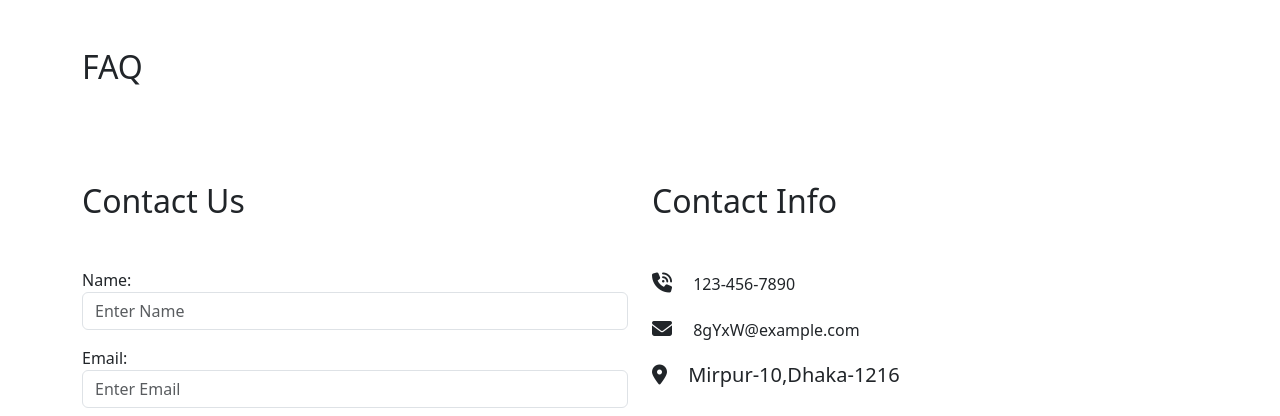
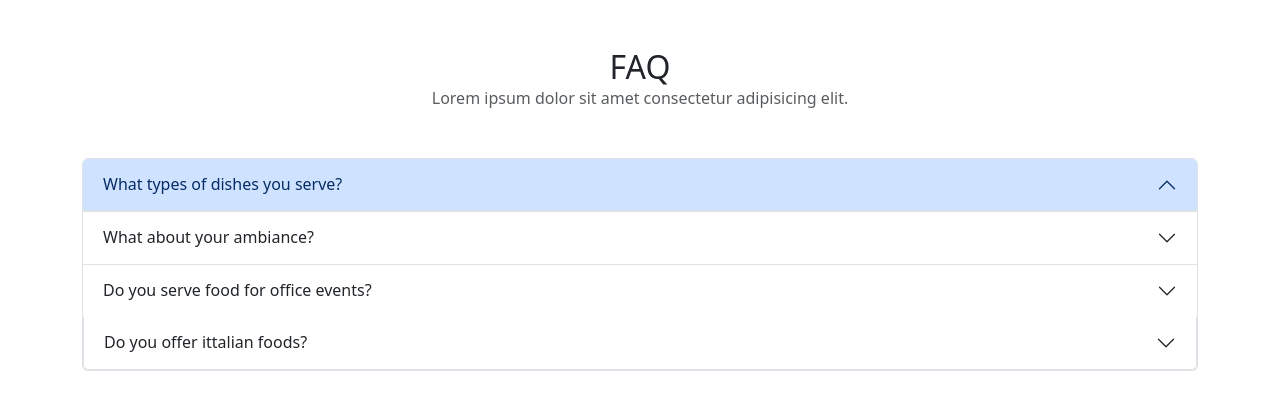
Before and after one commit to ShailaShaimunDiba/NHRDF_B4, a plain HTML site: page index.html in a window 1280 px wide. Shown: the part 3125-3541 px from the top of the page. Drawn offline with nearby package versions, Linux system fonts and the light colour scheme; grey boxes are pictures that could not be loaded.

Commit message:
'FAQ Section Updated

```diff
--- a/index.html
+++ b/index.html
@@ -379,8 +379,65 @@
       <div class="container">
         <div class="row">
           <div class="col-12">
-            <div class="faq_heading pb-5 mt-5">
+            <div class="faq_heading pb-5 mt-5 text-center">
               <h2 class="m-0">FAQ</h2>
+              <span class="text-muted">
+                Lorem ipsum dolor sit amet consectetur adipisicing elit.
+              </span>
+            </div>
+            <div class="col-12">
+              <div class="faq_wrap">
+                <div class="accordion" id="faq">
+                  <div class="accordion-item">
+                    <h2 class="accordion-header" id="headingOne">
+                      <button class="accordion-button" type="button" data-bs-toggle="collapse" data-bs-target="#collapseOne" aria-expanded="true" aria-controls="collapseOne">
+                        What types of dishes you serve?
+                      </button>
+                    </h2>
+                    <div id="collapseOne" class="accordion-collapse collapse" aria-labelledby="headingOne" data-bs-parent="#faq">
+                      <div class="accordion-body">
+                        <strong>This is the first item's accordion body.</strong> It is shown by default, until the collapse plugin adds the appropriate classes that we use to style each element. These classes control the overall appearance, as well as the showing and hiding via CSS transitions. You can modify any of this with custom CSS or overriding our default variables. It's also worth noting that just about any HTML can go within the <code>.accordion-body</code>, though the transition does limit overflow.
+                      </div>
+                    </div>
+                  </div>
+                  <div class="accordion-item">
+                    <h2 class="accordion-header" id="headingTwo">
+                      <button class="accordion-button collapsed" type="button" data-bs-toggle="collapse" data-bs-target="#collapseTwo" aria-expanded="false" aria-controls="collapseTwo">
+                        What about your ambiance?
+                      </button>
+                    </h2>
+                    <div id="collapseTwo" class="accordion-collapse collapse" aria-labelledby="headingTwo" data-bs-parent="#accordionExample">
+                      <div class="accordion-body">
+                        <strong>This is the second item's accordion body.</strong> It is hidden by default, until the collapse plugin adds the appropriate classes that we use to style each element. These classes control the overall appearance, as well as the showing and hiding via CSS transitions. You can modify any of this with custom CSS or overriding our default variables. It's also worth noting that just about any HTML can go within the <code>.accordion-body</code>, though the transition does limit overflow.
+                      </div>
+                    </div>
+                  </div>
+                  <div class="accordion-item">
+                    <h2 class="accordion-header" id="headingThree">
+                      <button class="accordion-button collapsed" type="button" data-bs-toggle="collapse" data-bs-target="#collapseThree" aria-expanded="false" aria-controls="collapseThree">
+                        Do you serve food for office events?
+                      </button>
+                    </h2>
+                    <div id="collapseThree" class="accordion-collapse collapse" aria-labelledby="headingThree" data-bs-parent="#accordionExample">
+                      <div class="accordion-body">
+                        <strong>This is the third item's accordion body.</strong> It is hidden by default, until the collapse plugin adds the appropriate classes that we use to style each element. These classes control the overall appearance, as well as the showing and hiding via CSS transitions. You can modify any of this with custom CSS or overriding our default variables. It's also worth noting that just about any HTML can go within the <code>.accordion-body</code>, though the transition does limit overflow.
+                      </div>
+                    </div>
+
+                    <div class="accordion-item">
+                      <h2 class="accordion-header" id="headingFour">
+                        <button class="accordion-button collapsed" type="button" data-bs-toggle="collapse" data-bs-target="#collapseFour" aria-expanded="false" aria-controls="collapseFour">
+                          Do you offer ittalian foods?
+                        </button>
+                      </h2>
+                      <div id="collapseFour" class="accordion-collapse collapse" aria-labelledby="headingFour" data-bs-parent="#accordionExample">
+                        <div class="accordion-body">
+                          <strong>This is the third item's accordion body.</strong> It is hidden by default, until the collapse plugin adds the appropriate classes that we use to style each element. These classes control the overall appearance, as well as the showing and hiding via CSS transitions. You can modify any of this with custom CSS or overriding our default variables. It's also worth noting that just about any HTML can go within the <code>.accordion-body</code>, though the transition does limit overflow.
+                        </div>
+                      </div>
+                  </div>
+                </div>
+              </div>
             </div>
         </div>
       </div>
```
